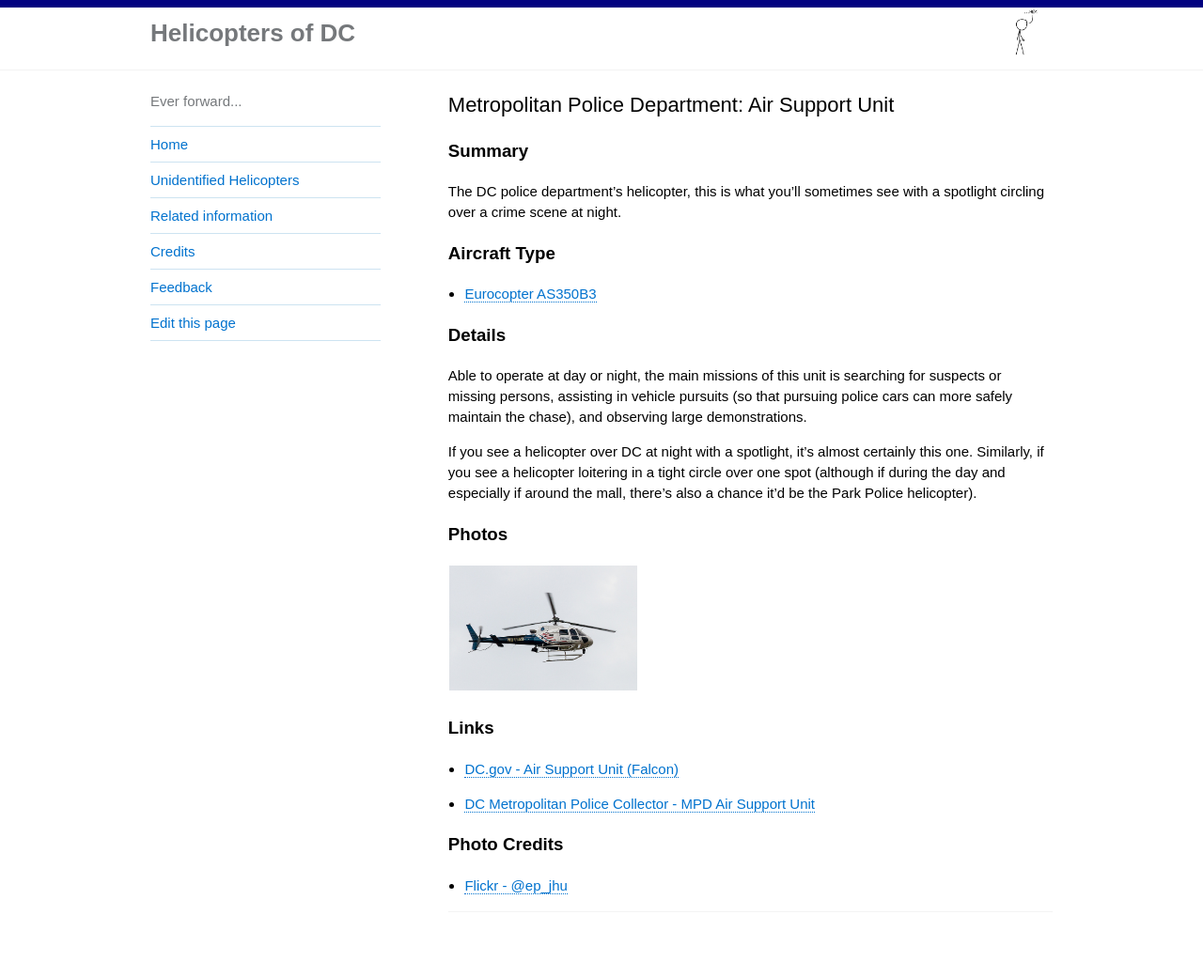
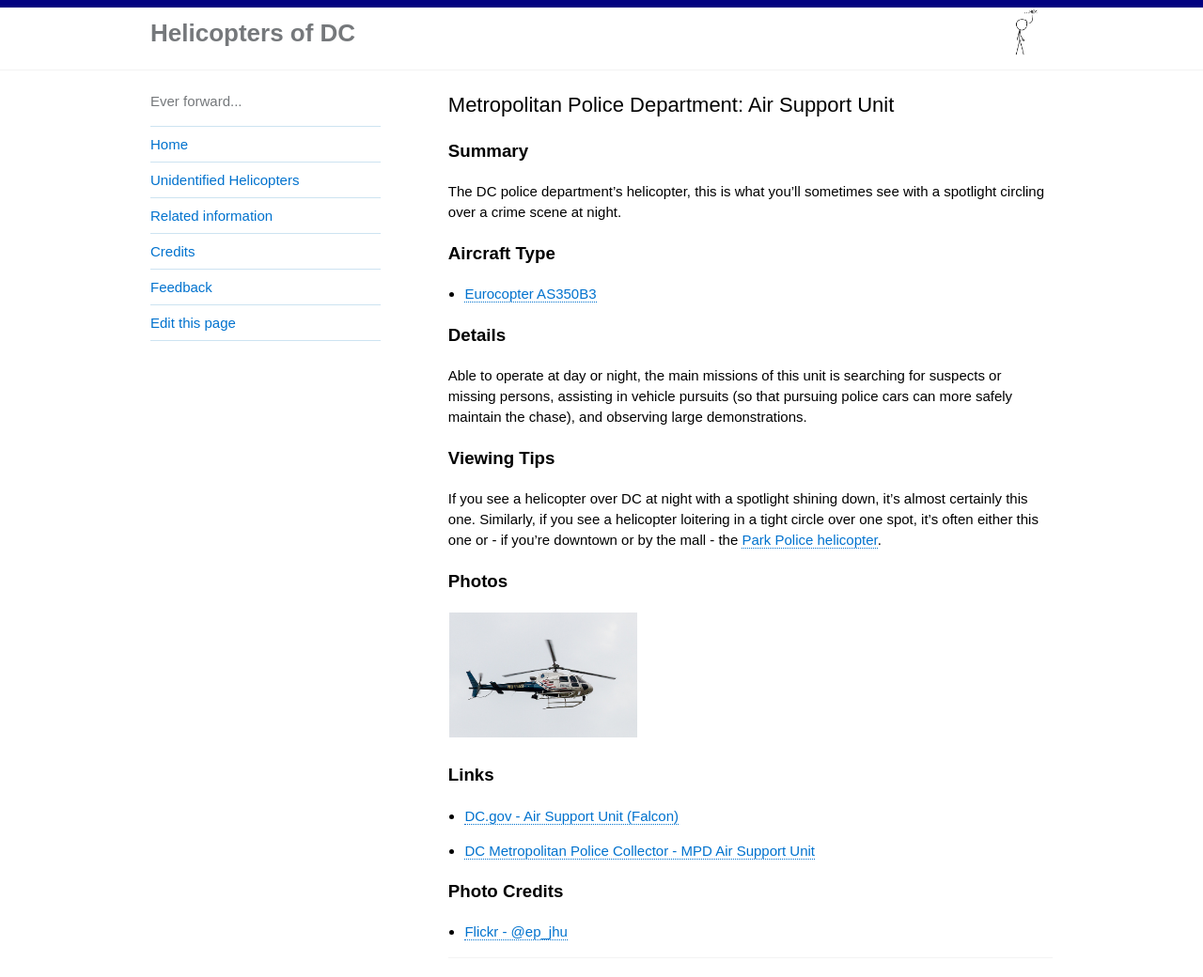
Before and after one commit to gbinal/dc-helicopters, a Jekyll site: the page built from _helicopters/metropolitan-police-department-air-support-unit-falcon.md, in a window 1280 px wide and 1148 px high. Shown: the top 1040 px of the window at 94% size. Built offline with Jekyll 4.4.1, drawn with Linux system fonts in a browser that asks for light colours.

Commit message:
adding text to mpd page

```diff
--- a/_helicopters/metropolitan-police-department-air-support-unit-falcon.md
+++ b/_helicopters/metropolitan-police-department-air-support-unit-falcon.md
@@ -14,7 +14,9 @@ The DC police department's helicopter, this is what you'll sometimes see with a
 
 Able to operate at day or night, the main missions of this unit is searching for suspects or missing persons, assisting in vehicle pursuits (so that pursuing police cars can more safely maintain the chase), and observing large demonstrations.
 
-If you see a helicopter over DC at night with a spotlight, it's almost certainly this one.  Similarly, if you see a helicopter loitering in a tight circle over one spot (although if during the day and especially if around the mall, there's also a chance it'd be the Park Police helicopter).
+### Viewing Tips
+
+If you see a helicopter over DC at night with a spotlight shining down, it's almost certainly this one.  Similarly, if you see a helicopter loitering in a tight circle over one spot, it's often either this one or - if you're downtown or by the mall - the [Park Police helicopter](https://helicoptersofdc.com/helicopters/us-park-police-aviation-unit/).
 
 ### Photos
 
```
